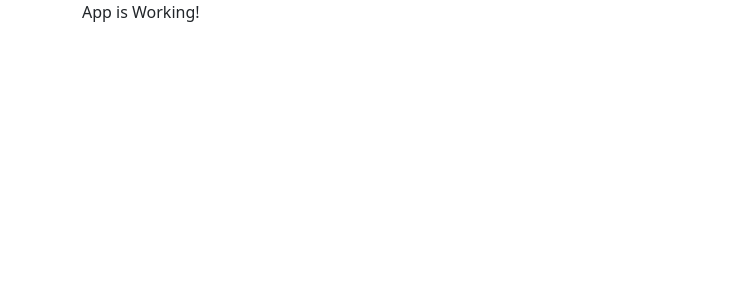
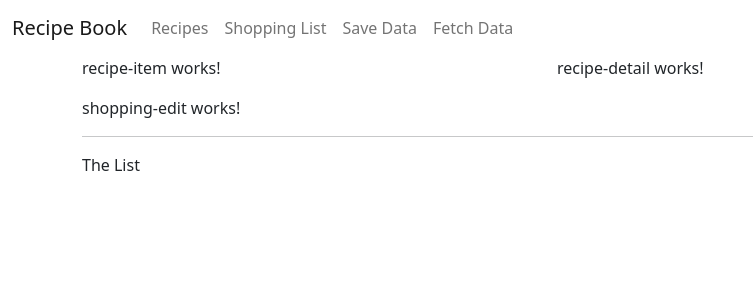
Before and after one commit to parthpsp1/angular-certification, an Angular app in the folder angular-practice/: page / in a window 1280 px wide. Shown: the top 300 px of the page, without its empty margins (0-753 px from the left). Built offline with nearby package versions, Linux system fonts and the light colour scheme.

Commit message:
Basic layout completed of the project

```diff
--- a/angular-practice/angular.json
+++ b/angular-practice/angular.json
@@ -26,7 +26,9 @@
               "node_modules/bootstrap/dist/css/bootstrap.min.css",
               "src/styles.css"
             ],
-            "scripts": []
+            "scripts": [
+              "node_modules/bootstrap/dist/js/bootstrap.min.js"
+            ]
           },
           "configurations": {
             "production": {
--- a/angular-practice/src/app/app.component.html
+++ b/angular-practice/src/app/app.component.html
@@ -1,7 +1,9 @@
+<app-header></app-header>
 <div class="container">
   <div class="row">
     <div class="col-md-12">
-      App is Working!
+      <app-recipes></app-recipes>
+      <app-shopping-list></app-shopping-list>
     </div>
   </div>
 </div>
--- a/angular-practice/src/app/header/header.component.html
+++ b/angular-practice/src/app/header/header.component.html
@@ -1 +1,25 @@
-<p>header works!</p>
+<nav class="navbar navbar-expand-lg bg-body-tertiary">
+  <div class="container-fluid">
+    <a class="navbar-brand" href="#">Recipe Book</a>
+    <button class="navbar-toggler" type="button" data-bs-toggle="collapse" data-bs-target="#navbarSupportedContent"
+      aria-controls="navbarSupportedContent" aria-expanded="false" aria-label="Toggle navigation">
+      <span class="navbar-toggler-icon"></span>
+    </button>
+    <div class="collapse navbar-collapse" id="navbarSupportedContent">
+      <ul class="navbar-nav me-auto mb-2 mb-lg-0">
+        <li class="nav-item">
+          <a class="nav-link" href="#">Recipes</a>
+        </li>
+        <li class="nav-item">
+          <a class="nav-link" href="#">Shopping List</a>
+        </li>
+        <li>
+          <a class="nav-link" href="#">Save Data</a>
+        </li>
+        <li>
+          <a class="nav-link" href="#">Fetch Data</a>
+        </li>
+      </ul>
+    </div>
+  </div>
+</nav>
--- a/angular-practice/src/app/recipes/recipe-list/recipe-list.component.html
+++ b/angular-practice/src/app/recipes/recipe-list/recipe-list.component.html
@@ -1 +1 @@
-<p>recipe-list works!</p>
+<app-recipe-item></app-recipe-item>
--- a/angular-practice/src/app/recipes/recipes.component.html
+++ b/angular-practice/src/app/recipes/recipes.component.html
@@ -1 +1,8 @@
-<p>recipes works!</p>
+<div class="row">
+  <div class="col-md-5">
+    <app-recipe-list></app-recipe-list>
+  </div>
+  <div class="col-md-7">
+    <app-recipe-detail></app-recipe-detail>
+  </div>
+</div>
--- a/angular-practice/src/app/shopping-list/shopping-list.component.html
+++ b/angular-practice/src/app/shopping-list/shopping-list.component.html
@@ -1 +1,7 @@
-<p>shopping-list works!</p>
+<div class="row">
+  <div class="col-xs-10">
+    <app-shopping-edit></app-shopping-edit>
+    <hr>
+    <p>The List</p>
+  </div>
+</div>
```
